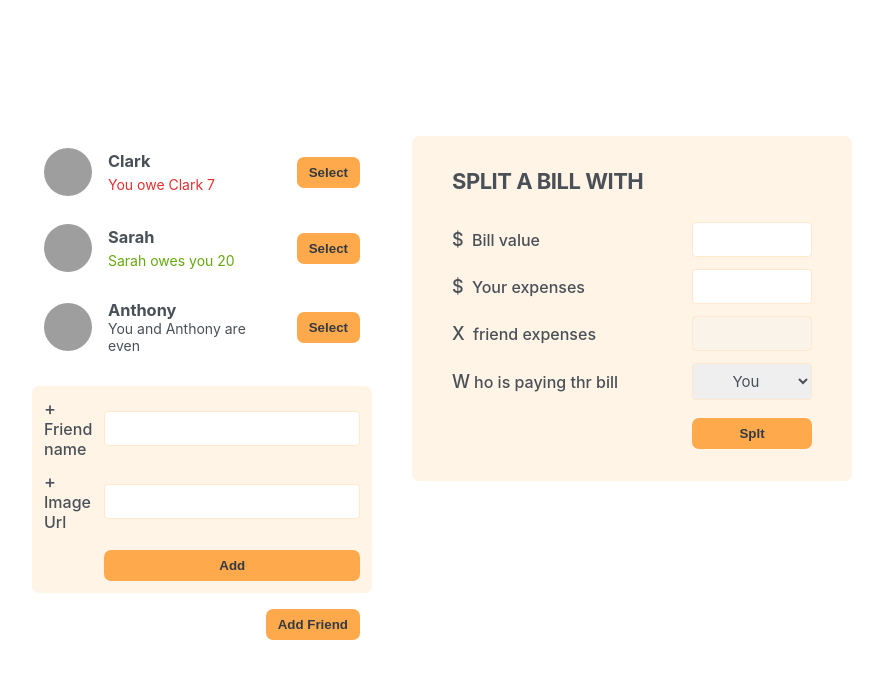
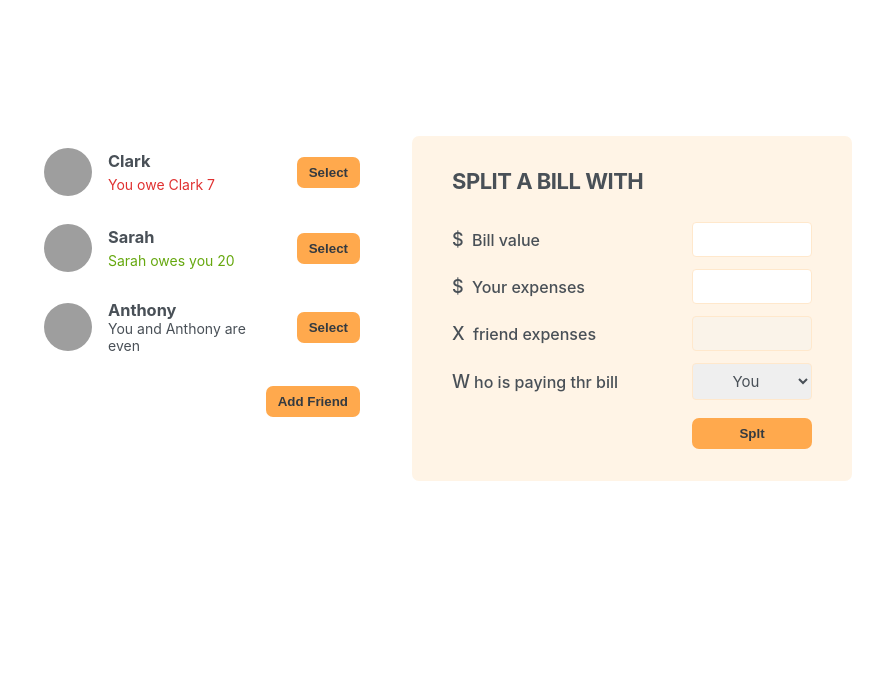
Before and after one commit to Huertz/eat-n-split, a React (Vite) app: page / in a window 1280 px wide. Shown: the top 678 px of the page, without its empty margins (198-1081 px from the left). Built offline with nearby package versions, Linux system fonts and the light colour scheme; grey boxes are pictures that could not be loaded.

Commit message:
add friend component open and closes

```diff
--- a/src/App.jsx
+++ b/src/App.jsx
@@ -1,5 +1,8 @@
 /* eslint-disable react/prop-types */
 /* eslint-disable react/jsx-key */
+
+import { useState } from 'react';
+
 // eslint-disable-next-line no-unused-vars
 const initialFriends = [
   {
@@ -22,13 +25,31 @@
   },
 ];
 
+function Button({ children, onClick }) {
+  return (
+    <button
+      className='button'
+      onClick={onClick}
+    >
+      {children}
+    </button>
+  );
+}
+
 export default function App() {
+  const [showAddFriend, setShowAddFriend] = useState(false);
+
+  function handleShowAddFriend() {
+    setShowAddFriend((show) => !show);
+  }
   return (
     <div className='app'>
       <div className='sidebar'>
         <FriendsList />
-        <FormAddFriend />
-        <Button>Add Friend</Button>
+        {showAddFriend && <FormAddFriend />}
+        <Button onClick={handleShowAddFriend}>
+          {showAddFriend ? 'Close' : 'Add Friend'}
+        </Button>
       </div>
       <FormSplitBill />
     </div>
@@ -75,9 +96,6 @@
   );
 }
 
-function Button({ children }) {
-  return <button className='button'>{children}</button>;
-}
 function FormAddFriend() {
   return (
     <form className='form-add-friend'>
@@ -86,7 +104,7 @@
 
       <label>+ Image Url</label>
       <input type='text' />
-      <Button>Add</Button>
+      <Button>Add Friend</Button>
     </form>
   );
 }
```
